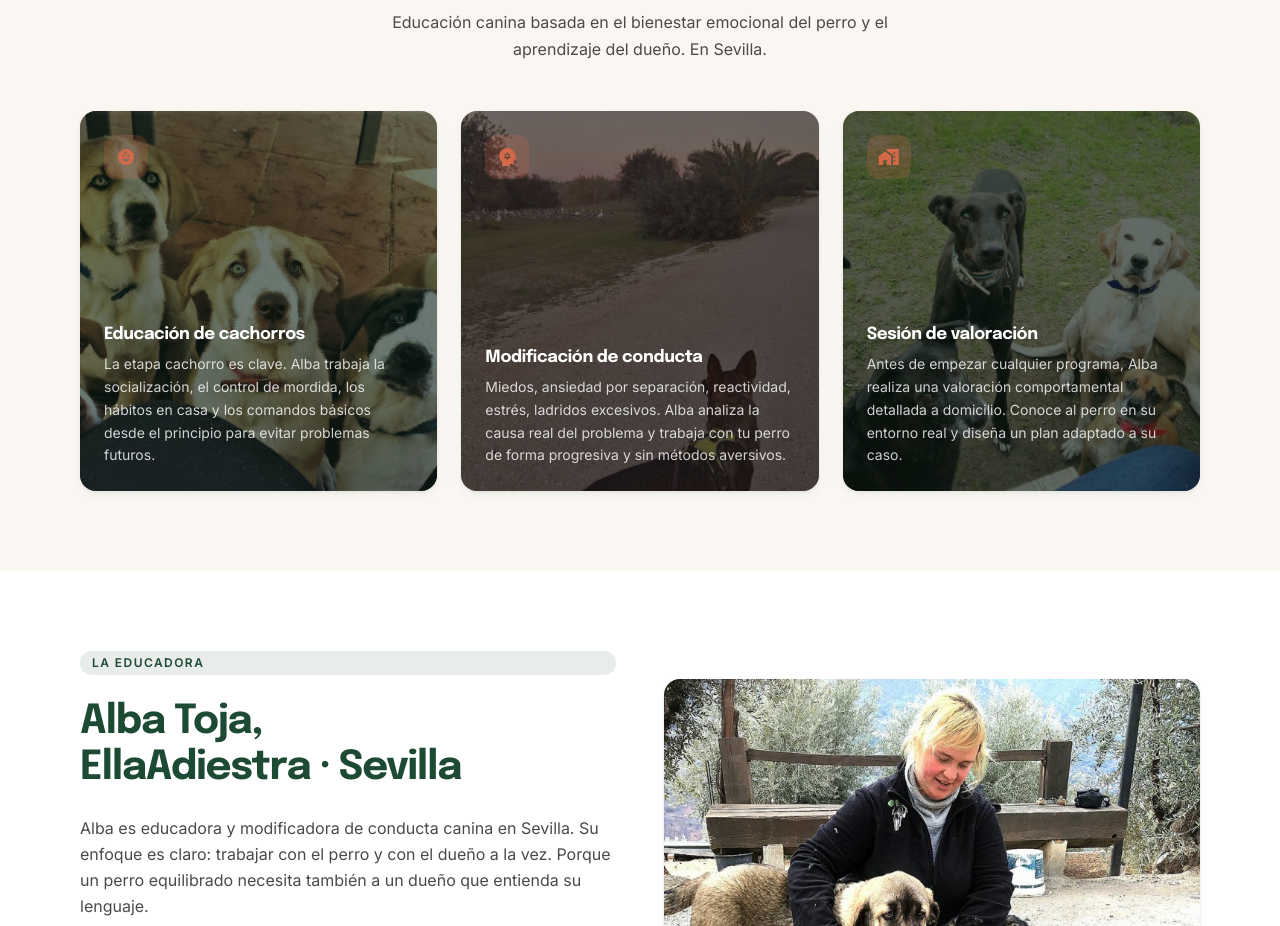
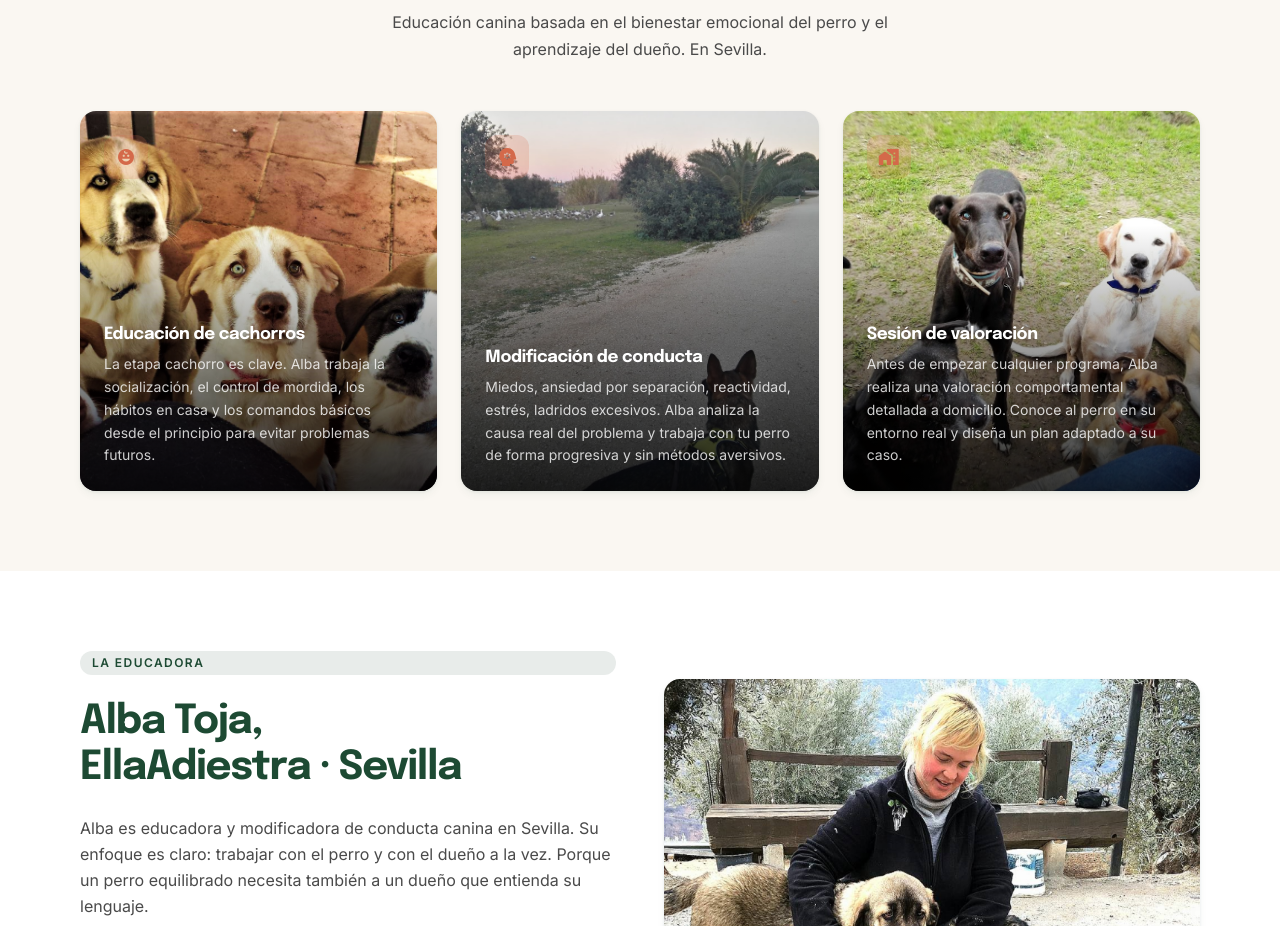
Before and after one commit to chuscarvajal/ellaadiestra-sevilla, a plain HTML site: page public/index.html in a window 1280 px wide. Shown: the part 910-1836 px from the top of the page. Drawn offline with nearby package versions, Linux system fonts and the light colour scheme.

Commit message:
Replace full overlays with text-only bottom/side gradients on service cards and hero

```diff
--- a/public/index.html
+++ b/public/index.html
@@ -117,7 +117,7 @@
 <!-- ════════════════════════════ HERO ════════════════════════════ -->
 <section class="w-full relative overflow-hidden" style="min-height:560px;">
   <img src="hero.jpg" alt="Alba Toja adiestrando perros en Sevilla" class="absolute inset-0 w-full h-full object-cover" style="object-position:center center;"/>
-  <div class="absolute inset-0" style="background:rgba(13,32,24,0.60);"></div>
+  <div class="absolute inset-0" style="background:linear-gradient(to right,rgba(0,0,0,0.75) 0%,rgba(0,0,0,0.40) 55%,transparent 100%);"></div>
   <div class="relative z-10 max-w-container-max-width mx-auto px-margin-mobile md:px-margin-desktop py-20 md:py-28 flex items-center" style="min-height:560px;">
     <div class="w-full md:w-3/5 flex flex-col gap-6">
       <div class="flex items-center gap-2">
@@ -195,7 +195,7 @@
 
       <div class="anim group relative overflow-hidden rounded-2xl tonal-shadow flex flex-col" style="min-height:380px;">
         <img src="cachorros.jpg" alt="Educación de cachorros en Sevilla" class="absolute inset-0 w-full h-full object-cover" style="object-position:center 30%;"/>
-        <div class="absolute inset-0" style="background:rgba(13,32,24,0.60);"></div>
+        <div class="absolute inset-0" style="background:linear-gradient(to top,rgba(0,0,0,0.80) 0%,rgba(0,0,0,0.30) 45%,transparent 70%);"></div>
         <div class="relative z-10 flex flex-col h-full p-6 gap-3" style="min-height:380px;">
           <div class="w-11 h-11 rounded-xl flex items-center justify-center flex-shrink-0" style="background:rgba(212,105,74,0.20);">
             <span class="material-symbols-outlined text-[22px]" style="color:#d4694a;font-variation-settings:'FILL' 1;">child_care</span>
@@ -209,7 +209,7 @@
 
       <div class="anim delay-1 group relative overflow-hidden rounded-2xl tonal-shadow flex flex-col" style="min-height:380px;">
         <img src="conducta2.jpg" alt="Sesión de valoración canina Sevilla" class="absolute inset-0 w-full h-full object-cover" style="object-position:center 50%;"/>
-        <div class="absolute inset-0" style="background:rgba(26,13,8,0.60);"></div>
+        <div class="absolute inset-0" style="background:linear-gradient(to top,rgba(0,0,0,0.80) 0%,rgba(0,0,0,0.30) 45%,transparent 70%);"></div>
         <div class="relative z-10 flex flex-col h-full p-6 gap-3" style="min-height:380px;">
           <div class="w-11 h-11 rounded-xl flex items-center justify-center flex-shrink-0" style="background:rgba(212,105,74,0.20);">
             <span class="material-symbols-outlined text-[22px]" style="color:#d4694a;font-variation-settings:'FILL' 1;">psychology</span>
@@ -223,7 +223,7 @@
 
       <div class="anim delay-2 group relative overflow-hidden rounded-2xl tonal-shadow flex flex-col" style="min-height:380px;">
         <img src="conducta.jpg" alt="Modificación de conducta canina Sevilla" class="absolute inset-0 w-full h-full object-cover" style="object-position:center 30%;"/>
-        <div class="absolute inset-0" style="background:rgba(13,26,18,0.65);"></div>
+        <div class="absolute inset-0" style="background:linear-gradient(to top,rgba(0,0,0,0.80) 0%,rgba(0,0,0,0.30) 45%,transparent 70%);"></div>
         <div class="relative z-10 flex flex-col h-full p-6 gap-3" style="min-height:380px;">
           <div class="w-11 h-11 rounded-xl flex items-center justify-center flex-shrink-0" style="background:rgba(212,105,74,0.20);">
             <span class="material-symbols-outlined text-[22px]" style="color:#d4694a;font-variation-settings:'FILL' 1;">home_work</span>
```
